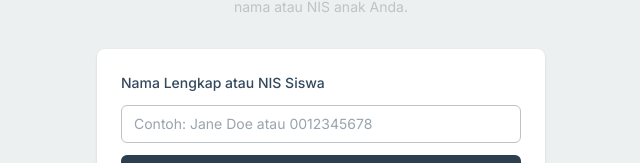
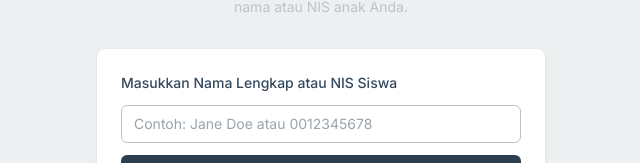
Before and after one commit to ichalsmiler/web-perizina, a Next.js app in the folder web/: page / in a window 1280 px wide. Shown: the part 300-463 px from the top of the page, without its empty margins (319-959 px from the left). Built offline with nearby package versions, Linux system fonts and the light colour scheme.

Commit message:
Update search label to 'Masukkan Nama Lengkap atau NIS Siswa'

```diff
--- a/web/src/app/page.tsx
+++ b/web/src/app/page.tsx
@@ -62,7 +62,7 @@ export default function HomePage() {
           className="bg-white rounded-lg shadow-sm p-6 flex flex-col gap-3"
         >
           <label htmlFor="query" className="text-sm font-medium">
-            Nama Lengkap atau NIS Siswa
+            Masukkan Nama Lengkap atau NIS Siswa
           </label>
           <input
             id="query"
```
